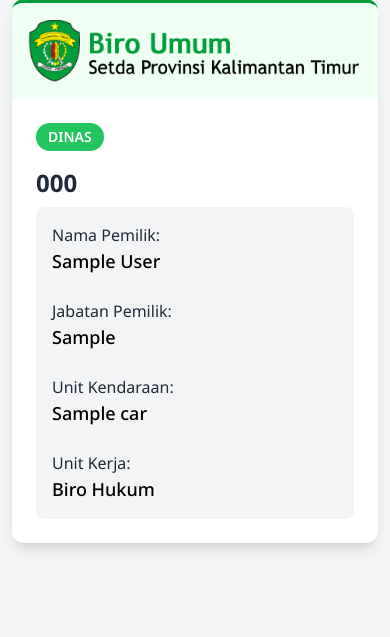
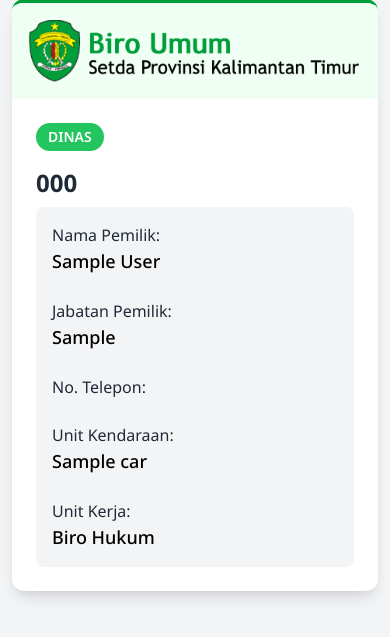
Before and after one commit to MirrorBottle/esetda-parkir, a Laravel app: page /detail-kendaraan/1 in a window 390 px wide. Shown: the part 49-686 px from the top of the page. Run offline with Laravel 12, Linux system fonts and the light colour scheme; data comes from the database, SQL or seed files in the repository; tables that the repository leaves empty hold one stand-in row (values such as "Sample post"); some libraries are stand-ins or nearby versions.

Commit message:
feat: phone number car detail

```diff
--- a/resources/views/cars/show.blade.php
+++ b/resources/views/cars/show.blade.php
@@ -14,6 +14,7 @@
         body {
             font-family: 'Noto Sans', sans-serif;
         }
+
         .custom-green {
             color: #009E3B;
         }
@@ -64,13 +65,17 @@
                     <p class="font-medium text-lg">{{ $data->employee->position }}</p>
                 </div>
                 <div class="mt-2">
+                    <span class="text-gray-800 text">No. Telepon:</span>
+                    <p class="font-medium text-lg">{{ $data->phone_number }}</p>
+                </div>
+                <div class="mt-2">
                     <span class="text-gray-800 text">Unit Kendaraan:</span>
                     <p class="font-medium text-lg">{{ $data->name }}</p>
                 </div>
                 <div class="mt-2">
-                  <span class="text-gray-800 text">Unit Kerja:</span>
-                  <p class="font-medium text-lg">{{ $data->employee->biro->name }}</p>
-              </div>
+                    <span class="text-gray-800 text">Unit Kerja:</span>
+                    <p class="font-medium text-lg">{{ $data->employee->biro->name }}</p>
+                </div>
             </div>
         </div>
     </div>
```
